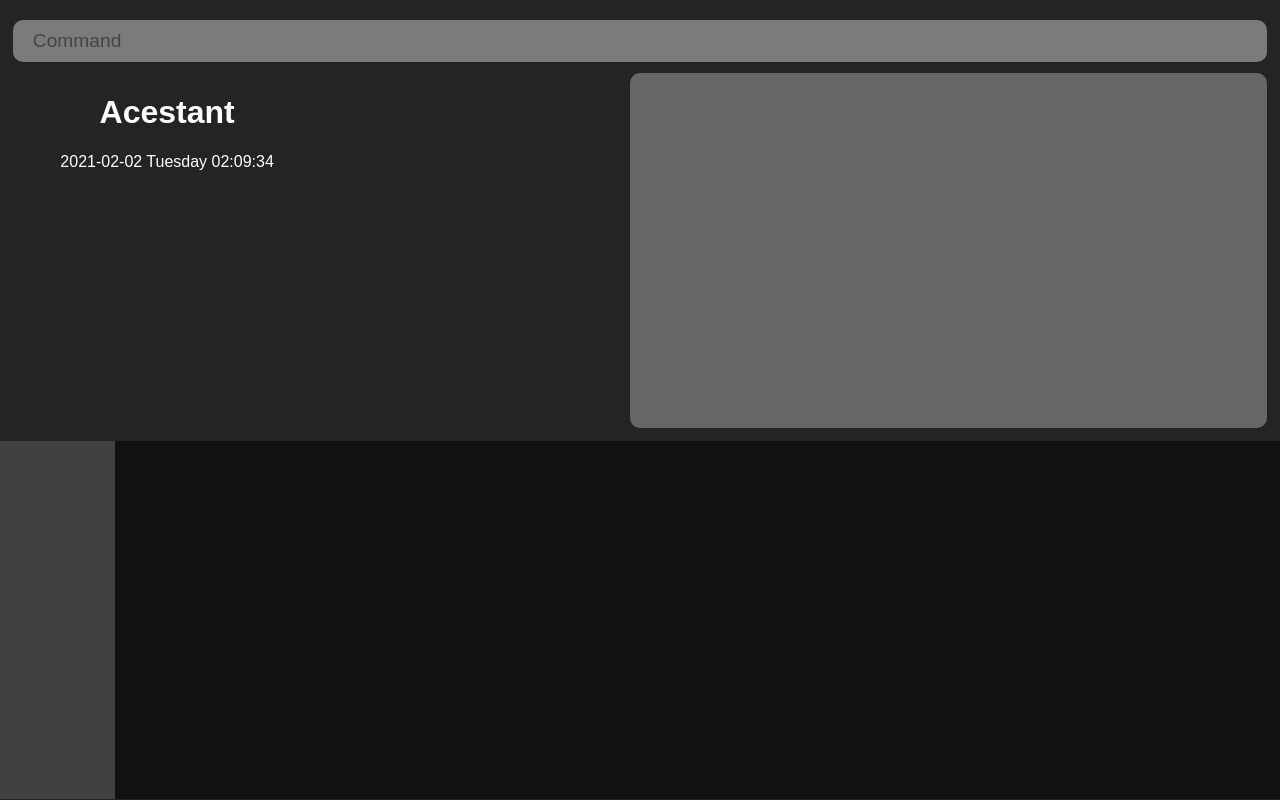
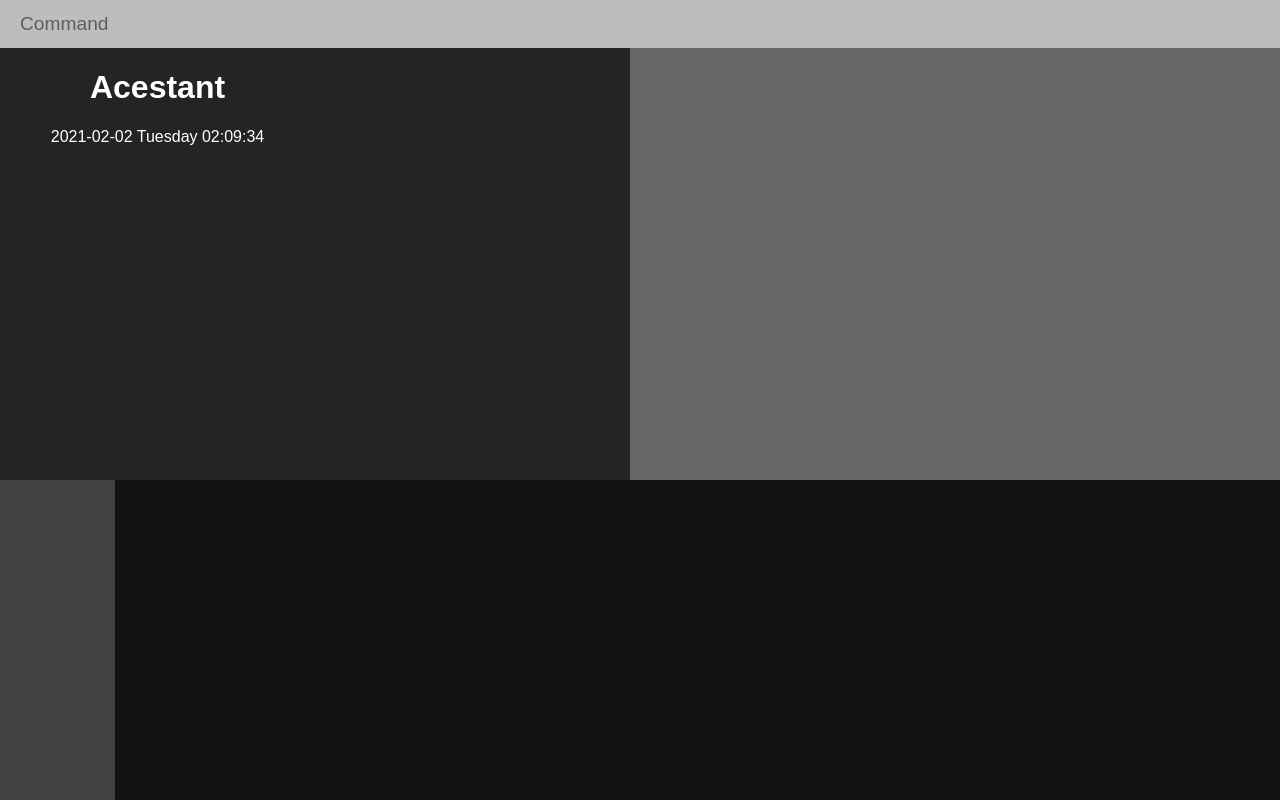
Before and after one commit to yzITI/acestant-fe, a Vue app: page /#/ in a window 1280 px wide. Built offline with nearby package versions, Linux system fonts and the light colour scheme.

Commit message:
Update UI

```diff
--- a/src/components/Bar.vue
+++ b/src/components/Bar.vue
@@ -14,22 +14,24 @@ import List from './List.vue'
 import { input } from '../state.js'
 
 const focus = ref(false)
-const barStyle = computed(() => (input.cmd || focus.value) ? '' : 'opacity: 0.4;')
+const barStyle = computed(() => (input.cmd || focus.value) ? '' : 'opacity: 0.7;')
 </script>
 
 <style scoped>
 div.bar {
   width: 100%;
+  height: 6%;
   background-color: white;
   color: black;
-  border-radius: 10px;
   overflow: hidden;
   transition: all 0.5s ease;
 }
 input {
   width: 100%;
-  padding: 10px 20px;
+  height: 100%;
+  padding: 0px 20px;
   border: none;
   font-size: 1.2rem;
+  line-height: 100%;
 }
 </style>
--- a/src/components/List.vue
+++ b/src/components/List.vue
@@ -20,7 +20,6 @@ div.list {
   overflow-y: auto;
   overflow-x: hidden;
   background-color: #666;
-  border-radius: 10px;
   padding: 10px;
 }
 </style>
--- a/src/views/Main.vue
+++ b/src/views/Main.vue
@@ -1,7 +1,7 @@
 <template>
   <div class="main">
+    <bar></bar>
     <div class="float">
-      <bar></bar>
       <editor v-if="input.cmd.toLowerCase() === 'object'"></editor>
     </div>
     <div class="content">
@@ -23,23 +23,21 @@ import Timeline from '../components/Timeline.vue'
 
 <style scoped>
 div.main {
-  padding-top: 60px;
-  height: calc(100vh - 60px);
+  height: 100vh;
 }
 div.float {
   position: fixed;
-  top: 0;
+  top: 6%;
   width: 98%;
-  padding: 20px 1%;
+  padding: 1% 1%;
 }
 div.content {
-  margin: 1% 1%;
-  height: 48%;
+  height: 54%;
   display: flex;
 }
 
 div.timeline {
-  height: 48.4%;
+  height: 40%;
 }
 
 @media (min-width: 500px) {
@@ -50,11 +48,11 @@ div.timeline {
 
 @media (max-width: 500px) {
   div.timeline {
-    height: 32%;
+    height: 30%;
   }
   div.content {
     flex-direction: column;
-    height: 65%;
+    height: 64%;
   }
   div.content * {
     height: 50%;
```
